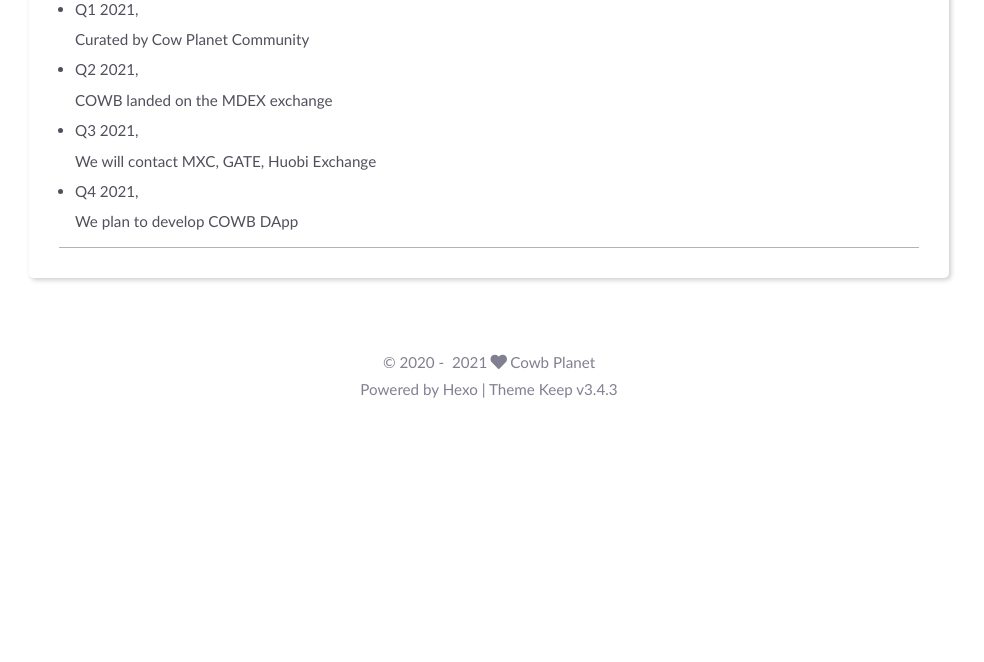
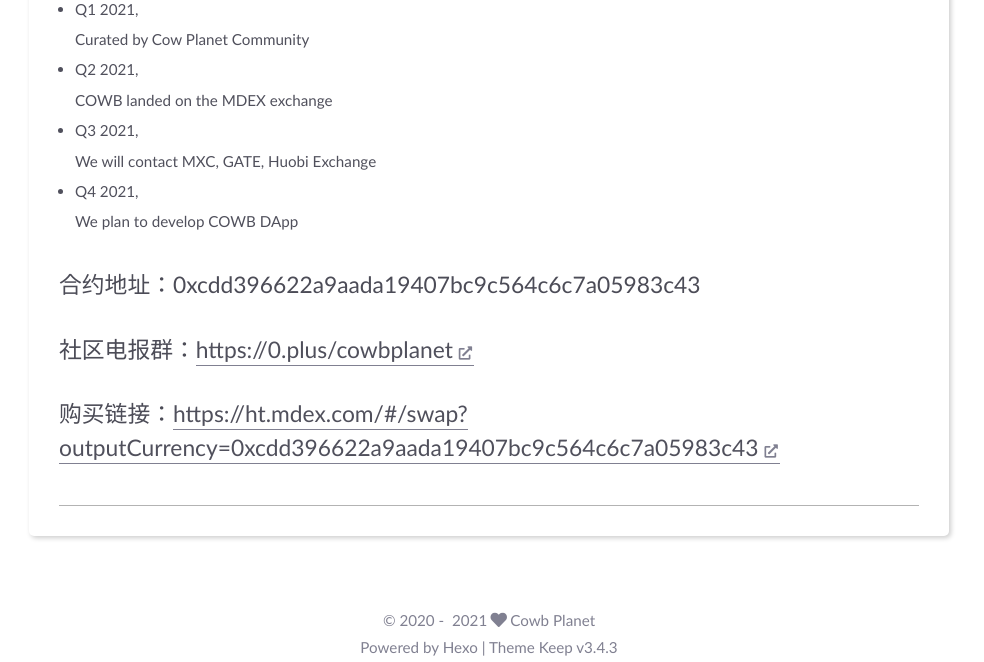
Before and after one commit to cowbplanet/cowbplanet.github.io, a plain HTML site: page 2021/05/19/cowb/index.html in a window 1280 px wide. Shown: the part 1034-1696 px from the top of the page, without its empty margins (151-1135 px from the left). Before the commit the page ends 1449 px from the top, so only its background shows below. Drawn offline with Linux system fonts and the light colour scheme.

Commit message:
Site updated: 2021-05-20 15:02:48

```diff
--- a/2021/05/19/cowb/index.html
+++ b/2021/05/19/cowb/index.html
@@ -163,7 +163,7 @@
 <li>Q3 2021,<br>We will contact MXC, GATE, Huobi Exchange</li>
 <li>Q4 2021,<br>We plan to develop COWB DApp</li>
 </ul>
-
+<h4 id="合约地址：0xcdd396622a9aada19407bc9c564c6c7a05983c43"><a href="#合约地址：0xcdd396622a9aada19407bc9c564c6c7a05983c43" class="headerlink" title="合约地址：0xcdd396622a9aada19407bc9c564c6c7a05983c43"></a>合约地址：0xcdd396622a9aada19407bc9c564c6c7a05983c43</h4><h4 id="社区电报群：https-0-plus-cowbplanet"><a href="#社区电报群：https-0-plus-cowbplanet" class="headerlink" title="社区电报群：https://0.plus/cowbplanet"></a>社区电报群：<a class="link"   target="_blank" rel="noopener" href="https://0.plus/cowbplanet" >https://0.plus/cowbplanet<i class="fas fa-external-link-alt"></i></a></h4><h4 id="购买链接：https-ht-mdex-com-swap-outputCurrency-0xcdd396622a9aada19407bc9c564c6c7a05983c43"><a href="#购买链接：https-ht-mdex-com-swap-outputCurrency-0xcdd396622a9aada19407bc9c564c6c7a05983c43" class="headerlink" title="购买链接：https://ht.mdex.com/#/swap?outputCurrency=0xcdd396622a9aada19407bc9c564c6c7a05983c43"></a>购买链接：<a class="link"   target="_blank" rel="noopener" href="https://ht.mdex.com/#/swap?outputCurrency=0xcdd396622a9aada19407bc9c564c6c7a05983c43" >https://ht.mdex.com/#/swap?outputCurrency=0xcdd396622a9aada19407bc9c564c6c7a05983c43<i class="fas fa-external-link-alt"></i></a></h4>
         </div>
 
 
```
